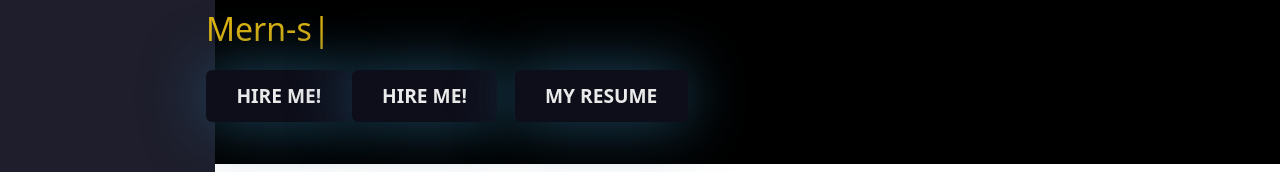
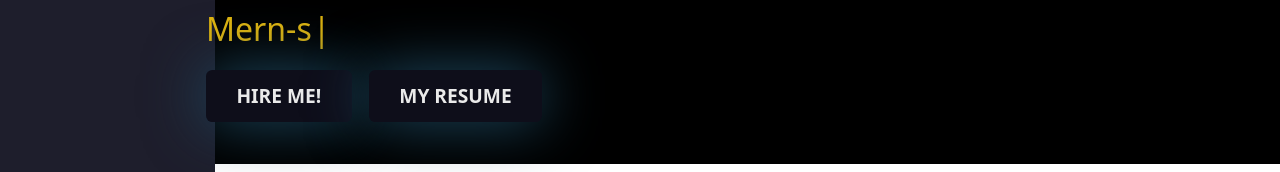
Before and after one commit to Haris-Mohanty/PortFolio2, a React (Create React App) app in the folder client/: page / in a window 1280 px wide. Shown: the part 136-308 px from the top of the page. Built offline with nearby package versions, Linux system fonts and the light colour scheme; a web font is replaced by a local one.

Commit message:
client- src- page- Home- Home.css- Add whatsapp api code fixed.

```diff
--- a/client/src/pages/Home/Home.js
+++ b/client/src/pages/Home/Home.js
@@ -45,8 +45,14 @@ const Home = () => {
           </Fade>
           <Fade bottom>
             <div className="home-buttons">
-              <a className="btn btn-hire" href="https://api.whatsapp.com?phone=8658763042">Hire Me!</a>
-              <button className="btn btn-hire">Hire me!</button>
+              <a
+                className="btn btn-hire"
+                href="https://api.whatsapp.com?phone=8658763042"
+                rel="noreferrer"
+                target="_blank"
+              >
+                Hire Me!
+              </a>
               <button className="btn btn-cv">My Resume</button>
             </div>
           </Fade>
```
